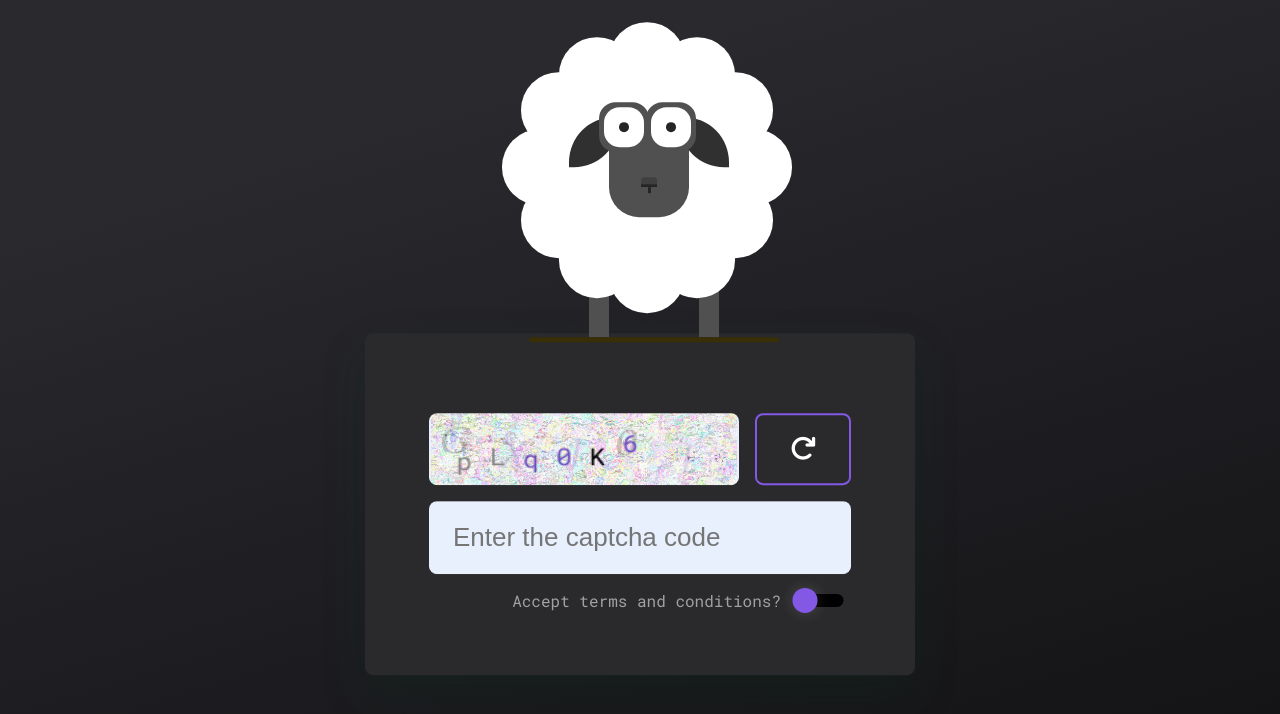
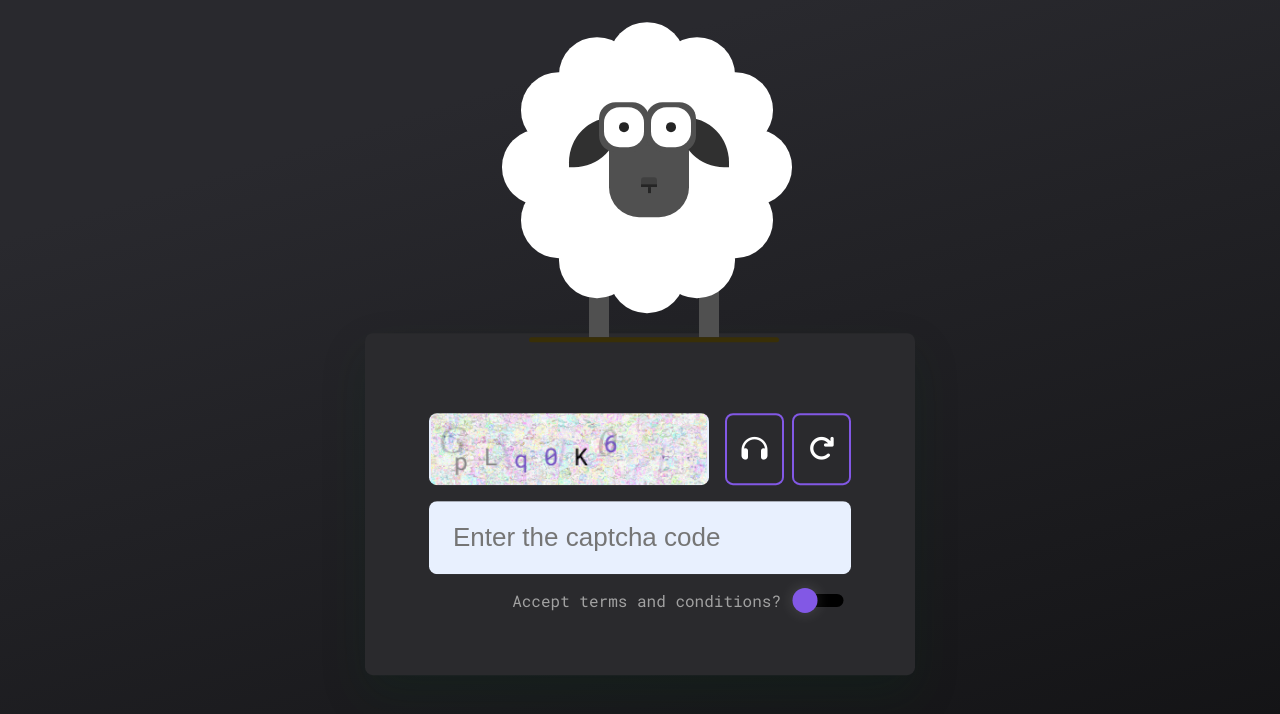
Before and after one commit to paulorcvieira/captcha-generator, a plain HTML site: page index.html in a window 1280 px wide. Drawn offline with Linux system fonts and the light colour scheme.

Commit message:
Implemented button voice to read captcha code

```diff
--- a/index.html
+++ b/index.html
@@ -30,6 +30,9 @@
       </div>
       <div class="wrapper-canvas">
         <canvas id="canvas" width="230" height="57"></canvas>
+        <button id="read-button" type="button">
+          <i class="fa-solid fa-headphones"></i>
+        </button>
         <button id="reload-button" type="button">
           <i class="fa-solid fa-arrow-rotate-right"></i>
         </button>
@@ -69,6 +72,7 @@
       </div>
     </div>
   </div>
+  <script src="https://code.responsivevoice.org/responsivevoice.js"></script>
+  <script src="./script.js"></script>
 </body>
-<script src="./script.js"></script>
 </html>
--- a/script.js
+++ b/script.js
@@ -11,6 +11,7 @@ let codeDetailRef = document.getElementById('code-detail');
 let termsCheckboxRef = document.getElementById('terms-checkbox');
 let errorRef = document.querySelector('.error');
 let errorMessageRef = document.getElementById('error-message');
+let readButtonRef = document.getElementById('read-button');
 let text = "";
 let textGhost = "";
 
@@ -150,8 +151,15 @@ const triggerFunction = () => {
   // randomize the text so that everytime the position of numbers and small letters is random
   text = [...text].sort(() => Math.random() - 0.5).join('');
   textGhost = [...textGhost].sort(() => Math.random() - 0.5).join('');
+  defaultCode = text;
   drawStringOnCanvas(text, textGhost);
 }
+
+readButtonRef.addEventListener('click', () => {
+  for (let i in text) {
+    responsiveVoice.speak(text[i], "Brazilian Portuguese Female")
+  }
+});
 
 // call triggerFunction for reload button
 reloadButton.addEventListener('click', triggerFunction);
--- a/style.css
+++ b/style.css
@@ -79,6 +79,17 @@ canvas {
 canvas:hover {
   border-color: #8258e5;
 }
+button#read-button {
+  font-size: 26px;
+  width: 6rem;
+  height: 72.38px;
+  background-color: #2a2a2d;
+  border: none;
+  border-radius: 0.5rem;
+  color: #ffffff;
+  margin-left: 1rem;
+  border: 2px solid #8258e5;
+}
 button#reload-button {
   font-size: 26px;
   width: 6rem;
@@ -87,7 +98,7 @@ button#reload-button {
   border: none;
   border-radius: 0.5rem;
   color: #ffffff;
-  margin-left: 1rem;
+  margin-left: 0.5rem;
   border: 2px solid #8258e5;
 }
 button#submit-button {
@@ -103,6 +114,10 @@ button#submit-button:hover {
   background-color: #996dff;
 }
 button#reload-button:hover {
+  background-color: #996dff;
+  border-color: #996dff;
+}
+button#read-button:hover {
   background-color: #996dff;
   border-color: #996dff;
 }
```
